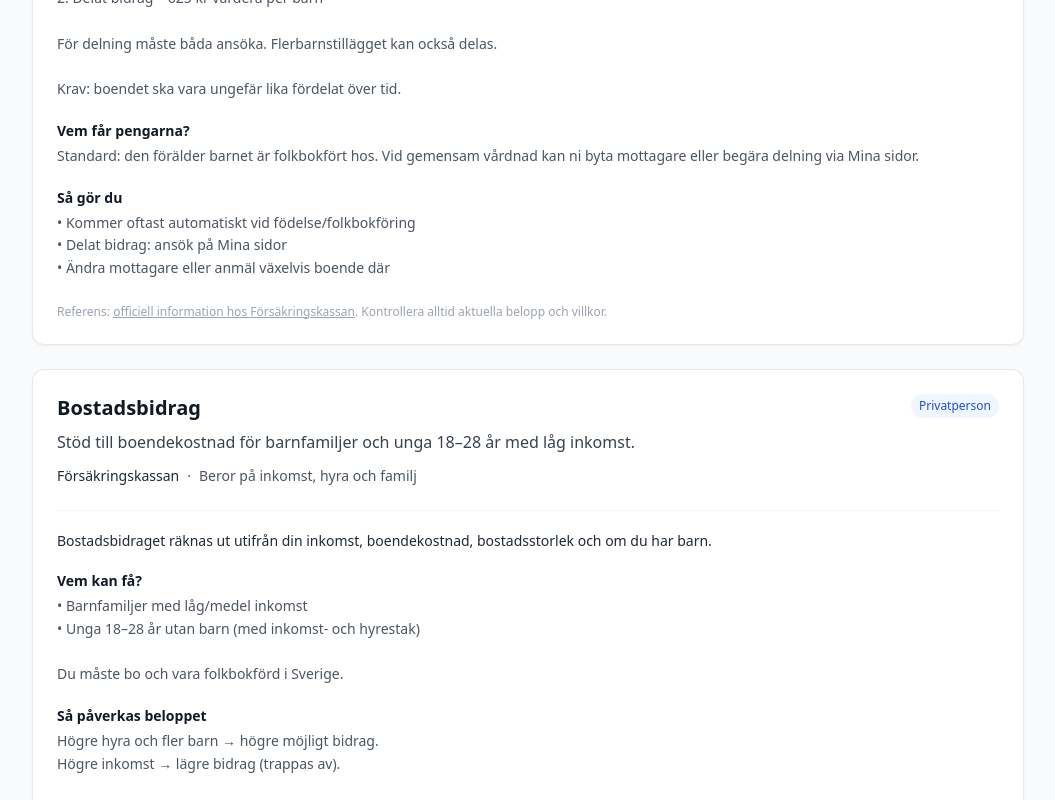
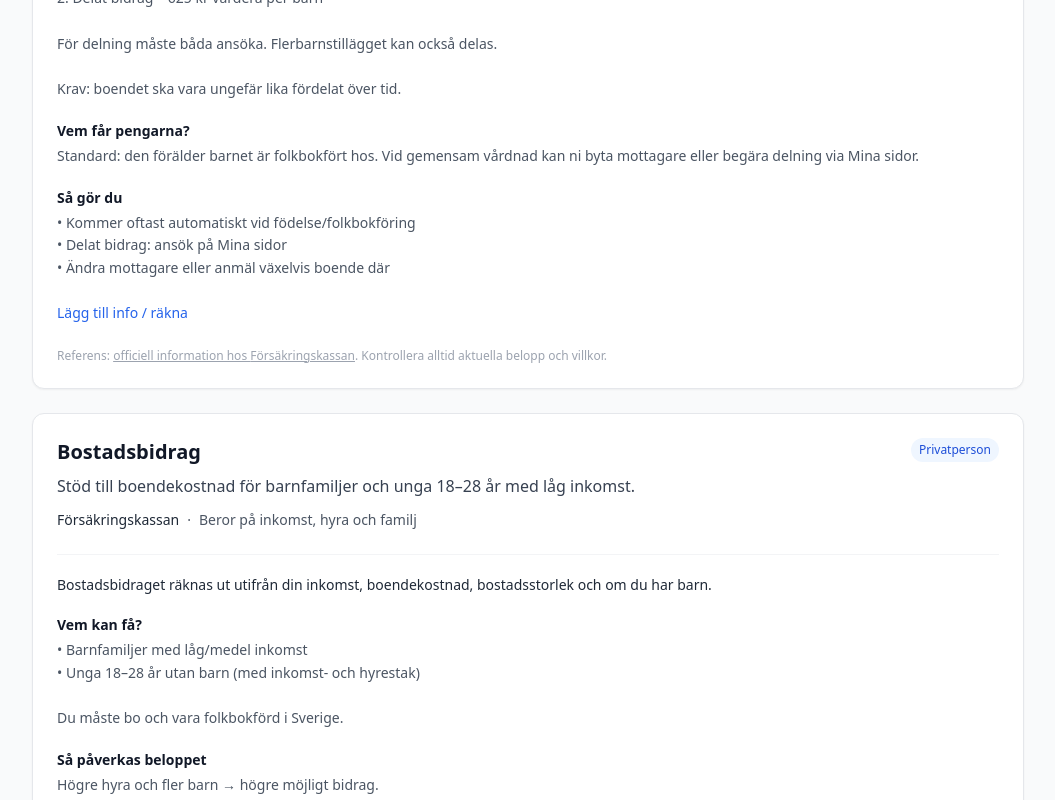
Before and after one commit to Juulis/bidragsguiden, a Next.js app: page / in a window 1280 px wide. Shown: the part 1275-2075 px from the top of the page, without its empty margins (112-1167 px from the left). Built offline with nearby package versions, Linux system fonts and the light colour scheme.

Commit message:
Wire up Lägg till info calculators in cards

```diff
--- a/app/page.tsx
+++ b/app/page.tsx
@@ -7,6 +7,7 @@ import {
   getPersonalizedBidrag,
   type Situation,
 } from "@/lib/personalize";
+import { CalculatorFor } from "@/components/Calculators";
 
 const questions: {
   key: keyof Situation;
@@ -18,6 +19,8 @@ const questions: {
   { key: "isSenior", label: "Är du pensionär eller snart pensionär?" },
   { key: "lowIncome", label: "Har du låg inkomst just nu?" },
 ];
+
+const HAS_CALCULATOR = new Set(["barnbidrag", "rot-rut"]);
 
 export default function Home() {
   const [query, setQuery] = useState("");
@@ -186,6 +189,9 @@ function AnswerButton({
 }
 
 function BidragCard({ bidrag }: { bidrag: Bidrag }) {
+  const [showCalc, setShowCalc] = useState(false);
+  const canCalc = HAS_CALCULATOR.has(bidrag.id);
+
   return (
     <article className="bg-white rounded-xl border border-gray-200 shadow-sm overflow-hidden">
       <div className="p-5 md:p-6">
@@ -227,6 +233,23 @@ function BidragCard({ bidrag }: { bidrag: Bidrag }) {
           </div>
         )}
 
+        {canCalc && (
+          <div className="mt-5">
+            <button
+              type="button"
+              onClick={() => setShowCalc((v) => !v)}
+              className="text-sm font-medium text-blue-600 hover:text-blue-800"
+            >
+              {showCalc ? "Dölj beräkning" : "Lägg till info / räkna"}
+            </button>
+            {showCalc && (
+              <div className="mt-3">
+                <CalculatorFor bidragId={bidrag.id} />
+              </div>
+            )}
+          </div>
+        )}
+
         <p className="mt-6 text-xs text-gray-400">
           Referens:{" "}
           <a
```
